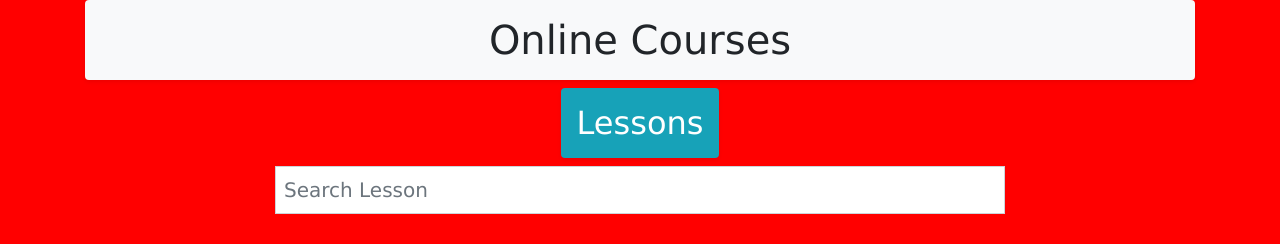
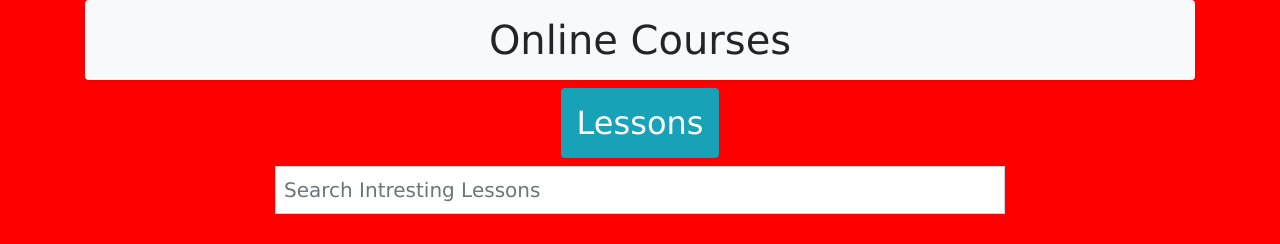
Before and after one commit to subhankhan16/CST-3145-CW1-Personal, a plain HTML site: page index.html in a window 1280 px wide. Shown: the top 244 px of the page. Drawn offline with nearby package versions, Linux system fonts and the light colour scheme.

Commit message:
Update index.html
Edit place holder tab

```diff
--- a/index.html
+++ b/index.html
@@ -32,7 +32,7 @@
                             <div class="form-group">
                                 <input type="text" v-model="searchInput"
                                     class="form-control p-2 ps-3 rounded-0 shadow-0 form-control-lg form-control-a"
-                                    placeholder="Search Lesson">
+                                    placeholder="Search Intresting Lessons">
                             </div>
                         </div>
 
```
